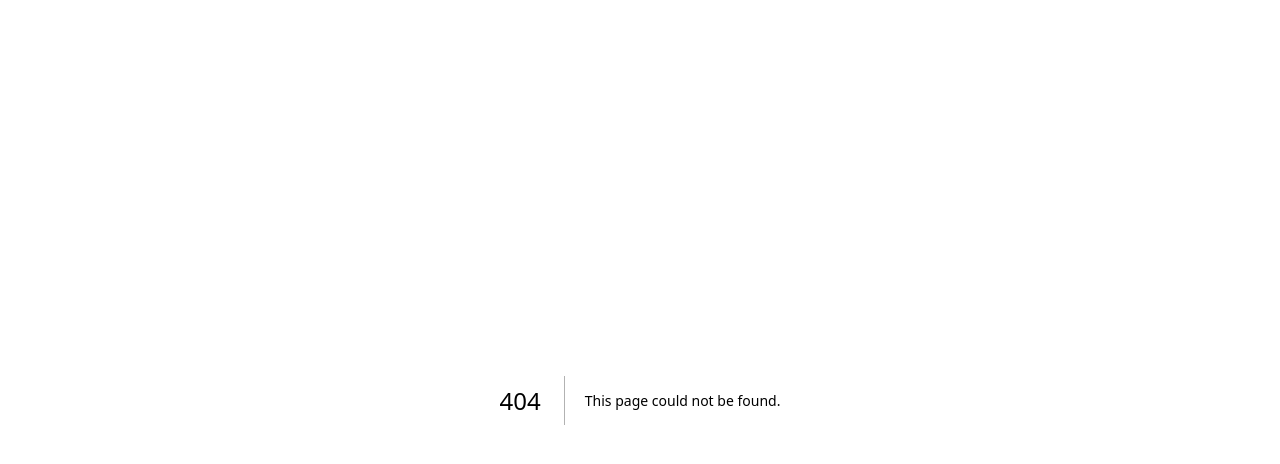
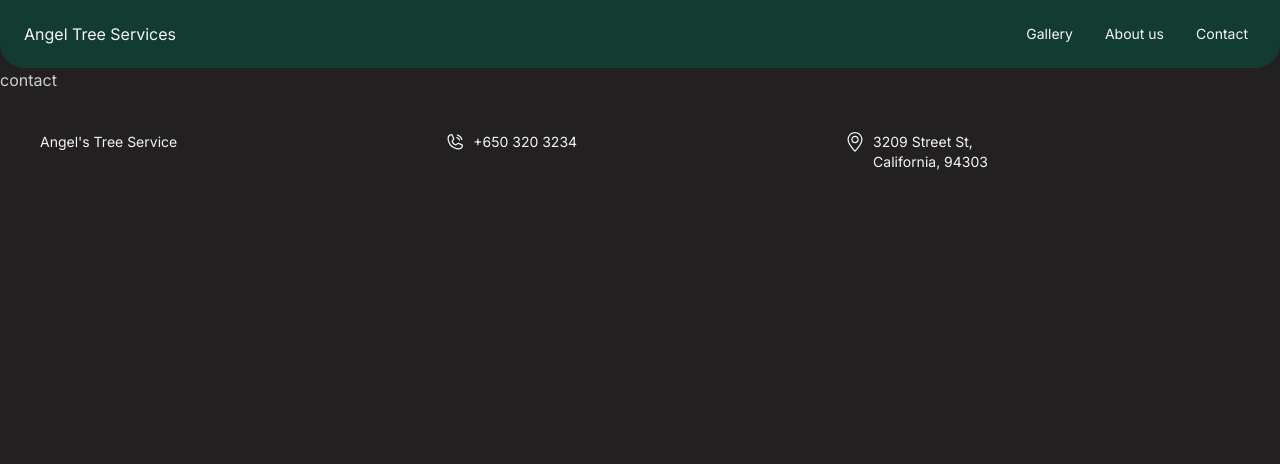
Before and after one commit to Jesus-Elizalde/Angel-Trees, a Next.js app: page /contact in a window 1280 px wide. Before the commit this address had no page. Shown: the top 464 px of the page. Built offline with nearby package versions, Linux system fonts and the light colour scheme.

Commit message:
new pages with components

```diff
--- /dev/null
+++ b/app/aboutus/page.tsx
@@ -0,0 +1,28 @@
+import {
+  AboutUsHero,
+  ContactUsSection,
+  NavBar,
+  WorkCarousel,
+} from "@/components";
+import React from "react";
+
+const page = () => {
+  return (
+    <div>
+      <div>
+        <AboutUsHero />
+      </div>
+      <div>
+        <h1 className="text-3xl font-bold text-center text-neutral-content font uppercase my-10 ">
+          Our Work
+        </h1>
+        <WorkCarousel />
+      </div>
+      <div>
+        <ContactUsSection />
+      </div>
+    </div>
+  );
+};
+
+export default page;
--- /dev/null
+++ b/app/contact/page.tsx
@@ -0,0 +1,12 @@
+import { NavBar } from "@/components";
+import React from "react";
+
+const page = () => {
+  return (
+    <div>
+      <p>contact</p>
+    </div>
+  );
+};
+
+export default page;
--- /dev/null
+++ b/app/gallery/page.tsx
@@ -0,0 +1,31 @@
+import {
+  ContactUsSection,
+  NavBar,
+  ServiceCarousel,
+  WorkCarousel,
+} from "@/components";
+import React from "react";
+
+const page = () => {
+  return (
+    <div>
+      <div>
+        <h1 className="text-3xl font-bold text-center text-neutral-content font uppercase my-10 ">
+          Our Work
+        </h1>
+        <WorkCarousel />
+      </div>
+      <div>
+        <h1 className="text-3xl font-bold text-center text-neutral-content font uppercase my-10 ">
+          Services We Provide
+        </h1>
+        <ServiceCarousel />
+      </div>
+      <div>
+        <ContactUsSection />
+      </div>
+    </div>
+  );
+};
+
+export default page;
--- a/app/layout.tsx
+++ b/app/layout.tsx
@@ -1,6 +1,8 @@
+import { NavBar } from "@/components";
 import "./globals.css";
 import type { Metadata } from "next";
 import { Inter } from "next/font/google";
+import Image from "next/image";
 
 const inter = Inter({ subsets: ["latin"] });
 
@@ -16,7 +18,37 @@ export default function RootLayout({
 }) {
   return (
     <html lang="en">
-      <body className={inter.className}>{children}</body>
+      <body className={inter.className}>
+        <NavBar>
+          {children}
+          <footer className="footer p-10 text-neutral-content">
+            <div>
+              <p>Angel's Tree Service</p>
+            </div>
+            <div className="flex">
+              <Image
+                src="/svgs/phone-icon.svg"
+                alt="phone"
+                width={20}
+                height={20}
+              />
+              <p>+650 320 3234</p>
+            </div>
+            <div className="flex">
+              <Image
+                src="/svgs/location-icon.svg"
+                alt="phone"
+                width={20}
+                height={20}
+              />
+              <div>
+                <p>3209 Street St,</p>
+                <p>California, 94303</p>
+              </div>
+            </div>
+          </footer>
+        </NavBar>
+      </body>
     </html>
   );
 }
--- a/app/page.tsx
+++ b/app/page.tsx
@@ -1,6 +1,7 @@
 import {
   AboutUsHero,
   AdvantagesSection,
+  ContactUsSection,
   MainHero,
   NavBar,
   ServiceCarousel,
@@ -11,7 +12,6 @@ import Image from "next/image";
 export default function Home() {
   return (
     <main>
-      <NavBar>
       <div className="flex h-[550px] lg:h-[1050px]">
         <MainHero />
         <Image
@@ -44,37 +44,8 @@ export default function Home() {
         <AboutUsHero />
       </div>
       <div>
-          <div className="flex flex-col w-full my-4">
-            <h1 className="w-full flex  text-3xl lg:text-5xl justify-center lg:ml-36 my-4">
-              Any Questions?
-            </h1>
-            <div className="flex flex-col-reverse lg:flex-row w-full justify-center gap-16">
-              <div className="flex flex-col gap-4 lg:w-96 p-4 lg:p-0">
-                <input
-                  type="text"
-                  placeholder="Your name"
-                  className="input input-bordered input-primary"
-                />
-                <input
-                  type="text"
-                  placeholder="Your telephone"
-                  className="input input-bordered input-primary"
-                />
-                <textarea
-                  className="textarea textarea-bordered textarea-primary "
-                  placeholder="Your question"
-                ></textarea>
+        <ContactUsSection />
       </div>
-              <div>
-                <p className="lg:w-96 text-neutral-content px-4 lg:px-0">
-                  Write to us and we will be sure to answer all your questions
-                  and give you a comprehensive consultation.
-                </p>
-              </div>
-            </div>
-          </div>
-        </div>
-      </NavBar>
     </main>
   );
 }
--- a/components/Nav/NavBar.tsx
+++ b/components/Nav/NavBar.tsx
@@ -1,15 +1,25 @@
+"use client";
+import Link from "next/link";
+import { usePathname } from "next/navigation";
 import React, { ReactNode } from "react";
 
 type Props = {
   children: ReactNode;
 };
 const NavBar = ({ children }: Props) => {
+  const pathname = usePathname();
+  console.log("🚀 ~ file: NavBar.tsx:11 ~ NavBar ~ pathname:", pathname);
+
   return (
     <div className="drawer">
       <input id="my-drawer-3" type="checkbox" className="drawer-toggle" />
       <div className="drawer-content flex flex-col">
         {/* Navbar */}
-        <div className="w-screen navbar ">
+        <div
+          className={`w-screen navbar ${
+            pathname !== "/" && "bg-primary rounded-b-3xl"
+          }`}
+        >
           <div className="flex-none lg:hidden">
             <label htmlFor="my-drawer-3" className="btn btn-square btn-ghost">
               <svg
@@ -28,19 +38,19 @@ const NavBar = ({ children }: Props) => {
             </label>
           </div>
           <div className="flex-1 px-2 mx-2 text-neutral-content">
-            Angel Tree Services
+            <Link href="/">Angel Tree Services</Link>
           </div>
           <div className="flex-none hidden lg:block">
             <ul className="menu menu-horizontal text-neutral-content">
               {/* Navbar menu content here */}
               <li>
-                <a>Gallery</a>
+                <Link href="/gallery">Gallery</Link>
               </li>
               <li>
-                <a>About us</a>
+                <Link href="/aboutus">About us</Link>
               </li>
               <li>
-                <a>Contact</a>
+                <Link href="/contact">Contact</Link>
               </li>
             </ul>
           </div>
@@ -52,13 +62,13 @@ const NavBar = ({ children }: Props) => {
         <ul className="menu p-4 w-80 h-full bg-base-200 text-neutral-content">
           {/* Sidebar content here */}
           <li>
-            <a>Gallery</a>
+            <Link href="/gallery">Gallery</Link>
           </li>
           <li>
-            <a>About us</a>
+            <Link href="/aboutus">About us</Link>
           </li>
           <li>
-            <a>Contact</a>
+            <Link href="/contact">Contact</Link>
           </li>
         </ul>
       </div>
--- /dev/null
+++ b/components/Section/ContactUsSection.tsx
@@ -0,0 +1,37 @@
+import React from "react";
+
+const ContactUsSection = () => {
+  return (
+    <div className="flex flex-col w-full my-4">
+      <h1 className="w-full flex  text-3xl lg:text-5xl justify-center lg:ml-36 my-4">
+        Any Questions?
+      </h1>
+      <div className="flex flex-col-reverse lg:flex-row w-full justify-center gap-16">
+        <div className="flex flex-col gap-4 lg:w-96 p-4 lg:p-0">
+          <input
+            type="text"
+            placeholder="Your name"
+            className="input input-bordered input-primary"
+          />
+          <input
+            type="text"
+            placeholder="Your telephone"
+            className="input input-bordered input-primary"
+          />
+          <textarea
+            className="textarea textarea-bordered textarea-primary "
+            placeholder="Your question"
+          ></textarea>
+        </div>
+        <div>
+          <p className="lg:w-96 text-neutral-content px-4 lg:px-0">
+            Write to us and we will be sure to answer all your questions and
+            give you a comprehensive consultation.
+          </p>
+        </div>
+      </div>
+    </div>
+  );
+};
+
+export default ContactUsSection;
--- a/components/index.ts
+++ b/components/index.ts
@@ -4,7 +4,7 @@ import ServiceCarousel from "./Carousel/ServiceCarousel";
 import WorkCarousel from "./Carousel/WorkCarousel";
 import AdvantagesSection from "./Section/AdvantagesSection";
 import AboutUsHero from "./Hero/AboutUsHero";
-
+import ContactUsSection from "./Section/ContactUsSection";
 export {
   NavBar,
   MainHero,
@@ -12,4 +12,5 @@ export {
   WorkCarousel,
   AdvantagesSection,
   AboutUsHero,
+  ContactUsSection,
 };
```
Also changed, not shown: public/svgs/location-icon.svg (added), public/svgs/phone-icon.svg (added). Lines whose indentation alone changed are shown as unchanged.
